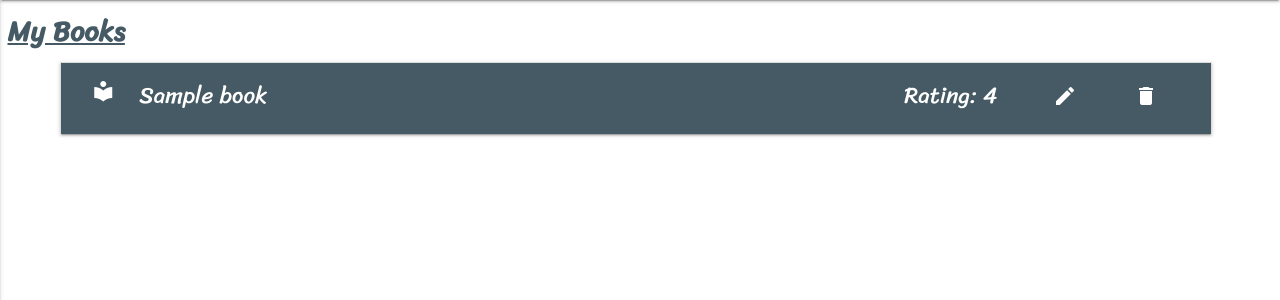
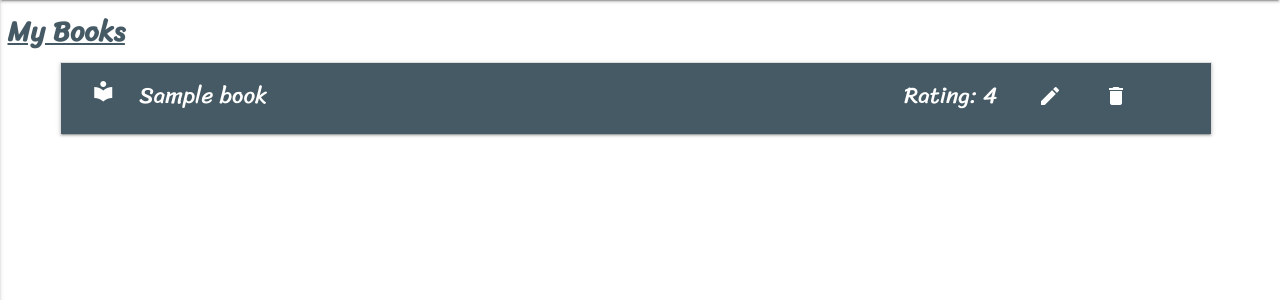
Before and after one commit to WHusssain937/Milestone-Project-3, a Flask app: page / in a window 1280 px wide. Shown: the part 124-424 px from the top of the page. Run offline with Flask 2, Linux system fonts and the light colour scheme; a database or web service that is not in the repository returns one stand-in record (values such as "Sample title"); some libraries are stand-ins or nearby versions; some web fonts are replaced.

```diff
--- a/static/css/style.css
+++ b/static/css/style.css
@@ -72,7 +72,7 @@
 }
 
 .function-icon {
-    margin-left: 2rem;
+    margin-left: 1rem;
     color: #fff;
     padding-top: 5px;
 }
```
